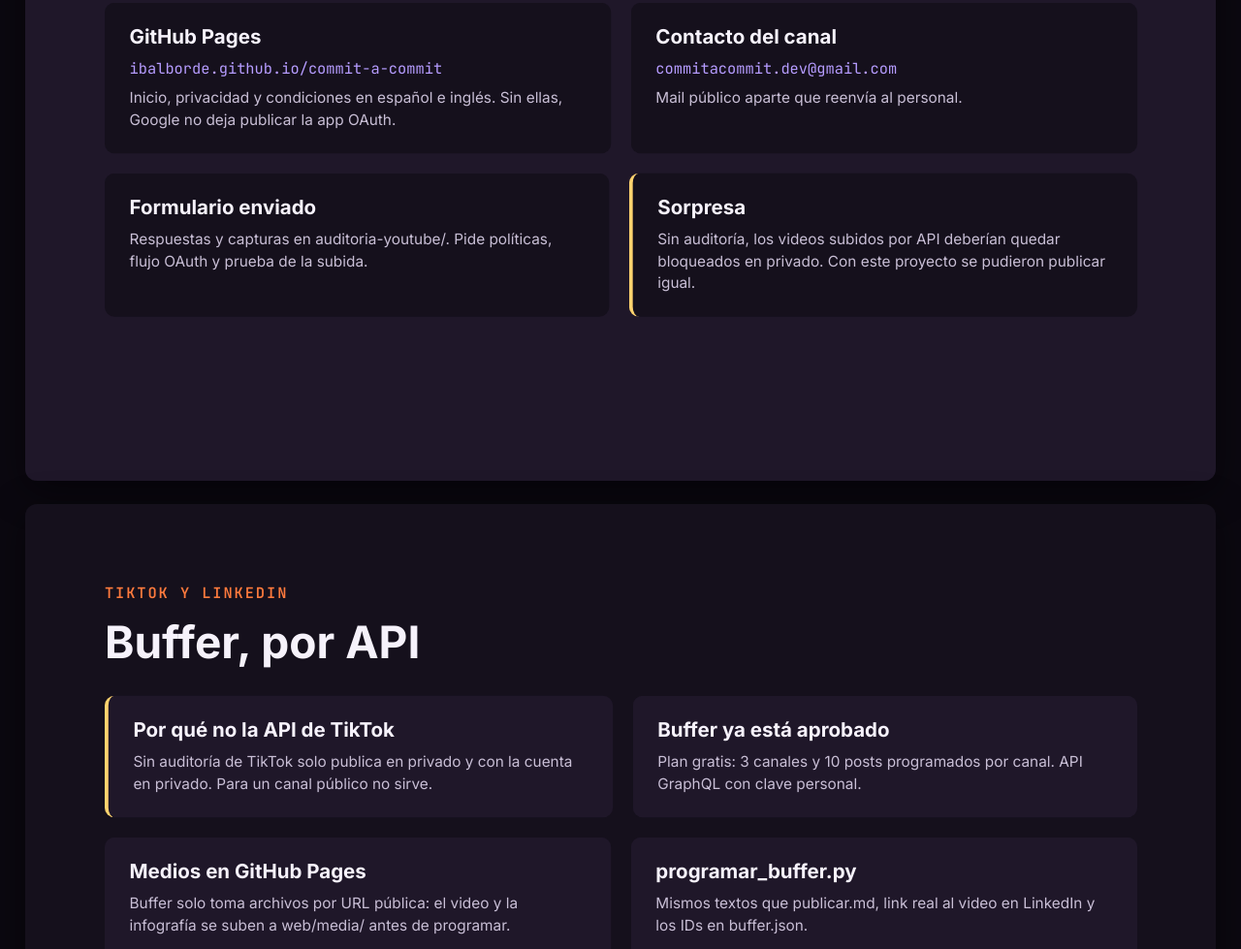
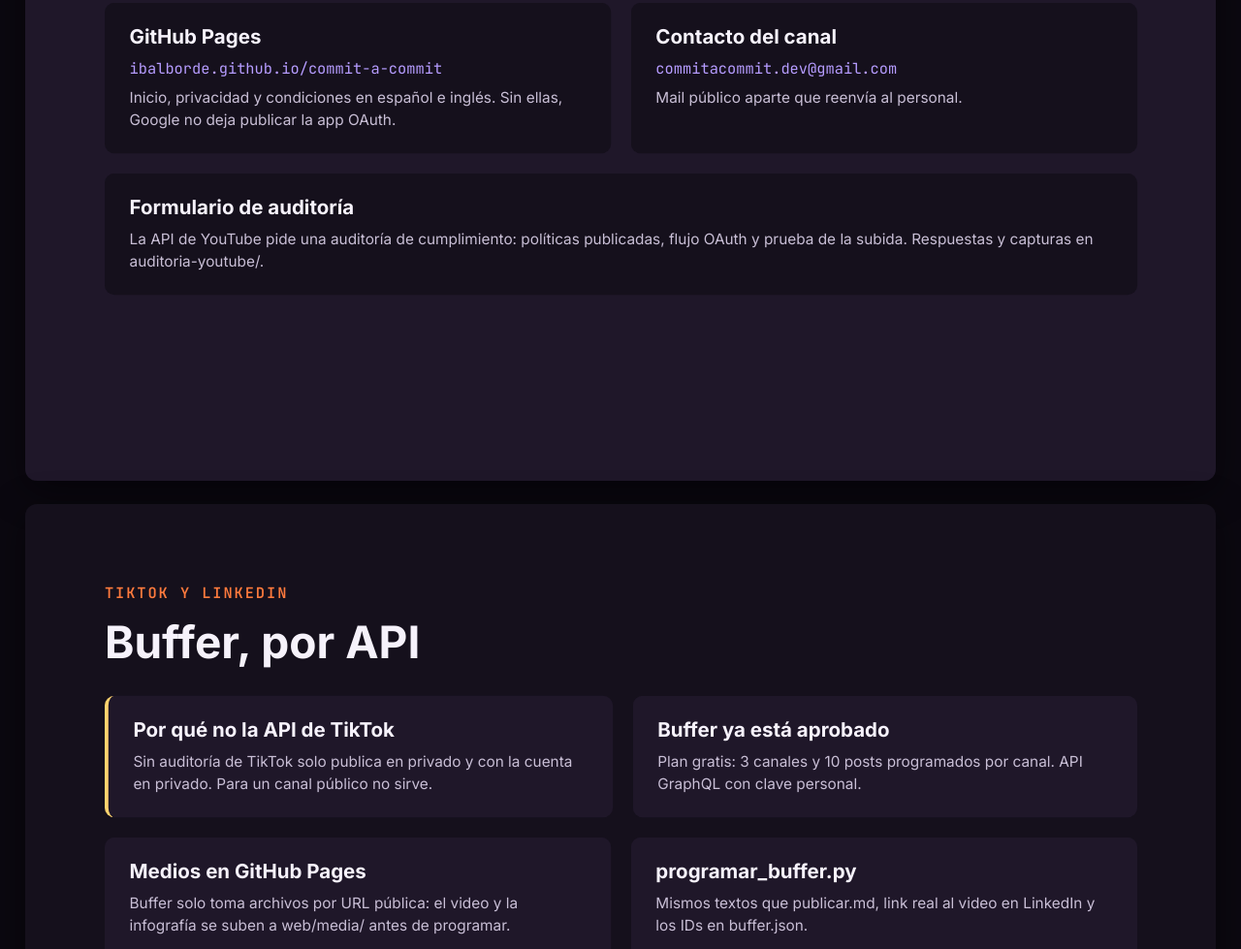
Before and after one commit to ibalborde/commit-a-commit, a plain HTML site: page presentacion/index.html in a window 1280 px wide. Shown: the part 8840-9819 px from the top of the page at 97% size. Drawn offline with Linux system fonts and the light colour scheme.

Commit message:
Link a la presentación en el inicio; saca tarjeta de auditoría
Co-Authored-By: Claude Opus 5.5 <noreply@anthropic.com>

```diff
--- a/presentacion/index.html
+++ b/presentacion/index.html
@@ -295,8 +295,7 @@ html, body { margin: 0; background: #0b0810; }
 <div class="card anim" style="--i:1"><h3>Contacto del canal</h3><p class="dato">commitacommit.dev@gmail.com</p><p class="txt">Mail público aparte que reenvía al personal.</p></div>
 </div>
 <div class="fila" style="margin-top:32px">
-<div class="card anim" style="--i:2"><h3>Formulario enviado</h3><p class="txt">Respuestas y capturas en auditoria-youtube/. Pide políticas, flujo OAuth y prueba de la subida.</p></div>
-<div class="card aviso anim" style="--i:3"><h3>Sorpresa</h3><p class="txt">Sin auditoría, los videos subidos por API deberían quedar bloqueados en privado. Con este proyecto se pudieron publicar igual.</p></div>
+<div class="card anim" style="--i:2"><h3>Formulario de auditoría</h3><p class="txt">La API de YouTube pide una auditoría de cumplimiento: políticas publicadas, flujo OAuth y prueba de la subida. Respuestas y capturas en auditoria-youtube/.</p></div>
 </div>
 </section>
 </div><div class="marco"><section class="slide" id="buffer" data-transition="fade">
```
Also changed, not shown: index.html (+4 -0 lines), 1 other file.
